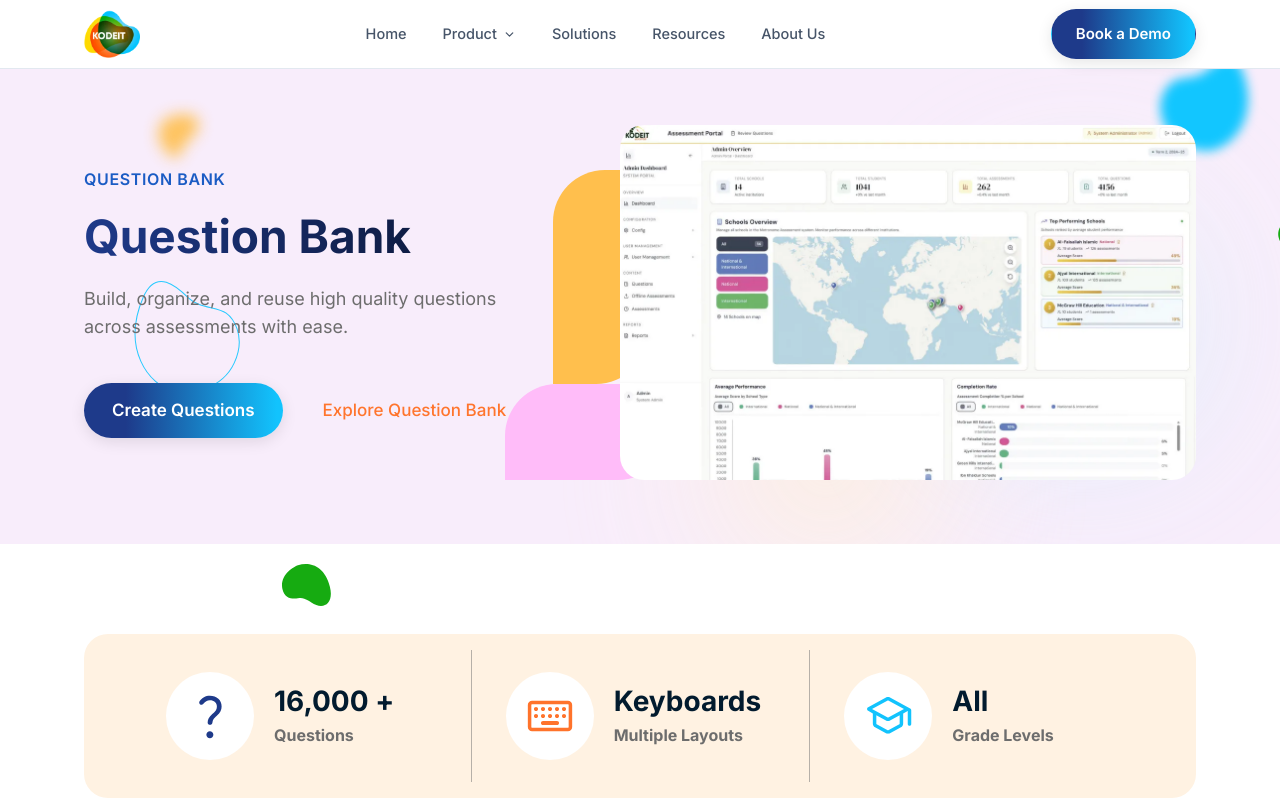
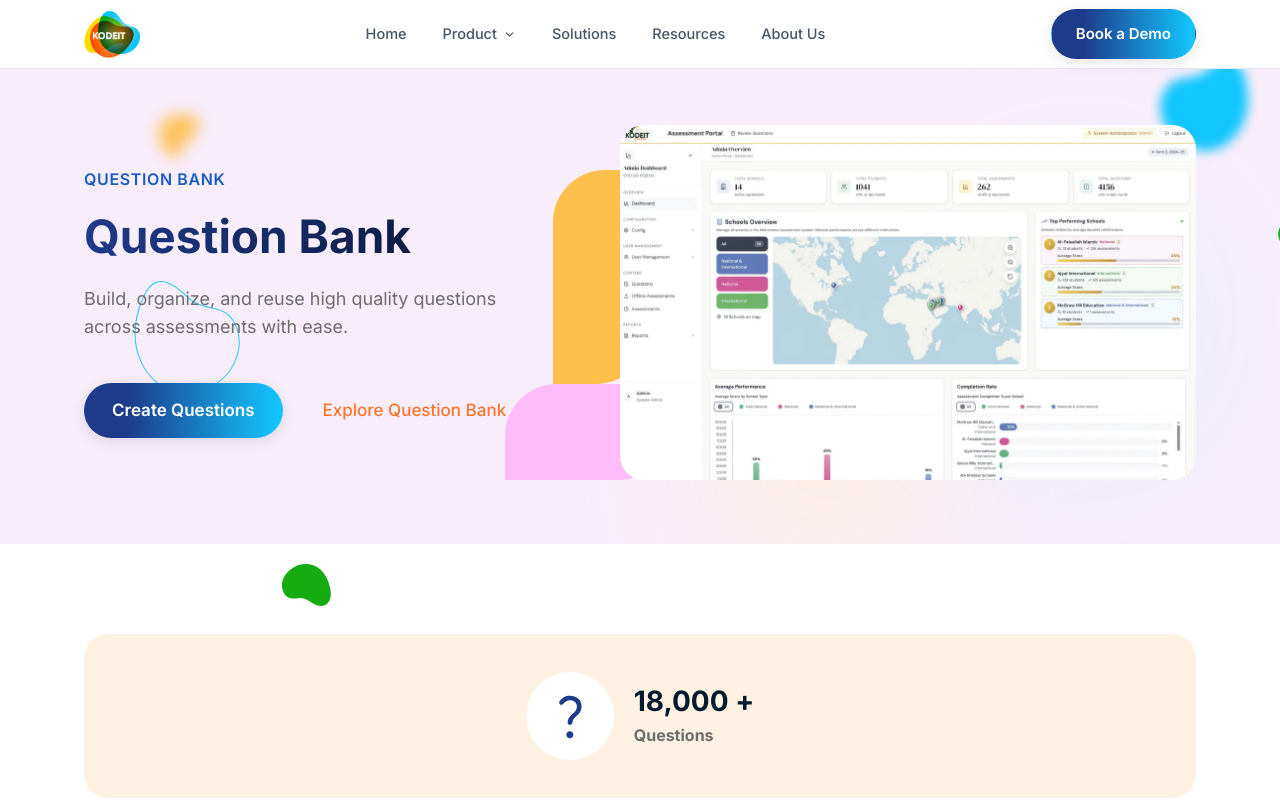
Before and after one commit to techviron-admin/kodeit-ascend, a Next.js app in the folder kodeit-next/: page /question-bank in a window 1280 px wide. Shown: the top 800 px of the page. Built offline with nearby package versions, Linux system fonts and the light colour scheme.

Commit message:
Question bank stats band: single centered 18,000+ stat

```diff
--- a/kodeit-next/app/modules.css
+++ b/kodeit-next/app/modules.css
@@ -281,6 +281,10 @@
   padding: 16px clamp(16px, 4vw, 48px);
   display: grid;
   grid-template-columns: repeat(3, 1fr);
+}
+.qs-band--single {
+  display: flex;
+  justify-content: center;
 }
 .qs-item {
   display: flex;
--- a/kodeit-next/app/question-bank/page.jsx
+++ b/kodeit-next/app/question-bank/page.jsx
@@ -8,11 +8,7 @@
     "Build, organize, and reuse high quality questions across assessments with ease.",
 };
 
-const stats = [
-  ["qb-stat-questions.svg", "16,000 +", "Questions"],
-  ["qb-stat-keyboards.svg", "Keyboards", "Multiple Layouts"],
-  ["qb-stat-grades.svg", "All", "Grade Levels"],
-];
+const stats = [["qb-stat-questions.svg", "18,000 +", "Questions"]];
 
 const features = [
   ["qb-subjects.svg", "Subjects", "Browse and manage questions by subjects."],
@@ -71,7 +67,7 @@
             style={{ left: "22%", top: 20, width: 49 }}
           />
           <div className="container">
-            <div className="qs-band">
+            <div className="qs-band qs-band--single">
               {stats.map(([icon, value, label]) => (
                 <div className="qs-item" key={label}>
                   <span className="qs-icon">
```
